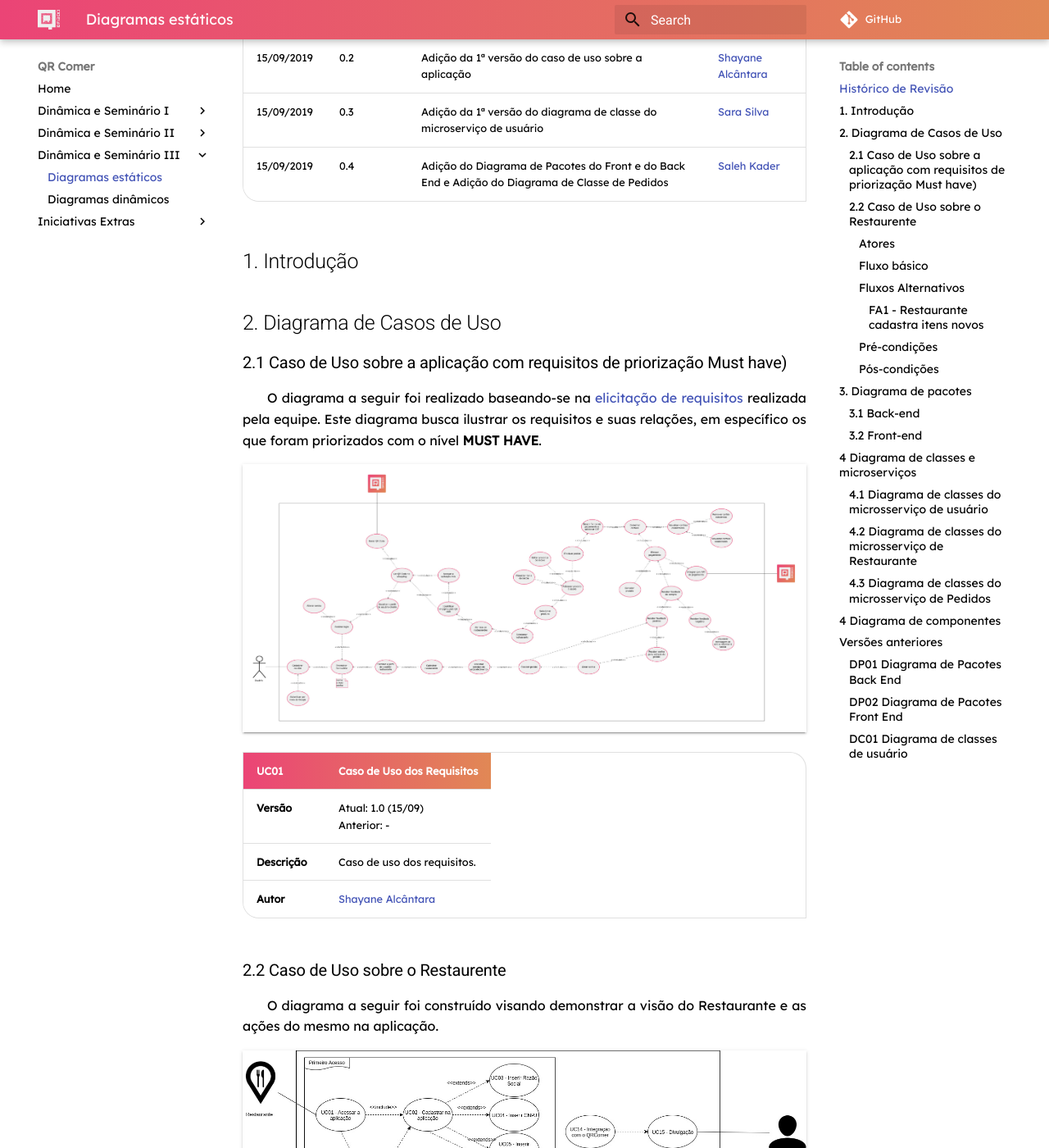
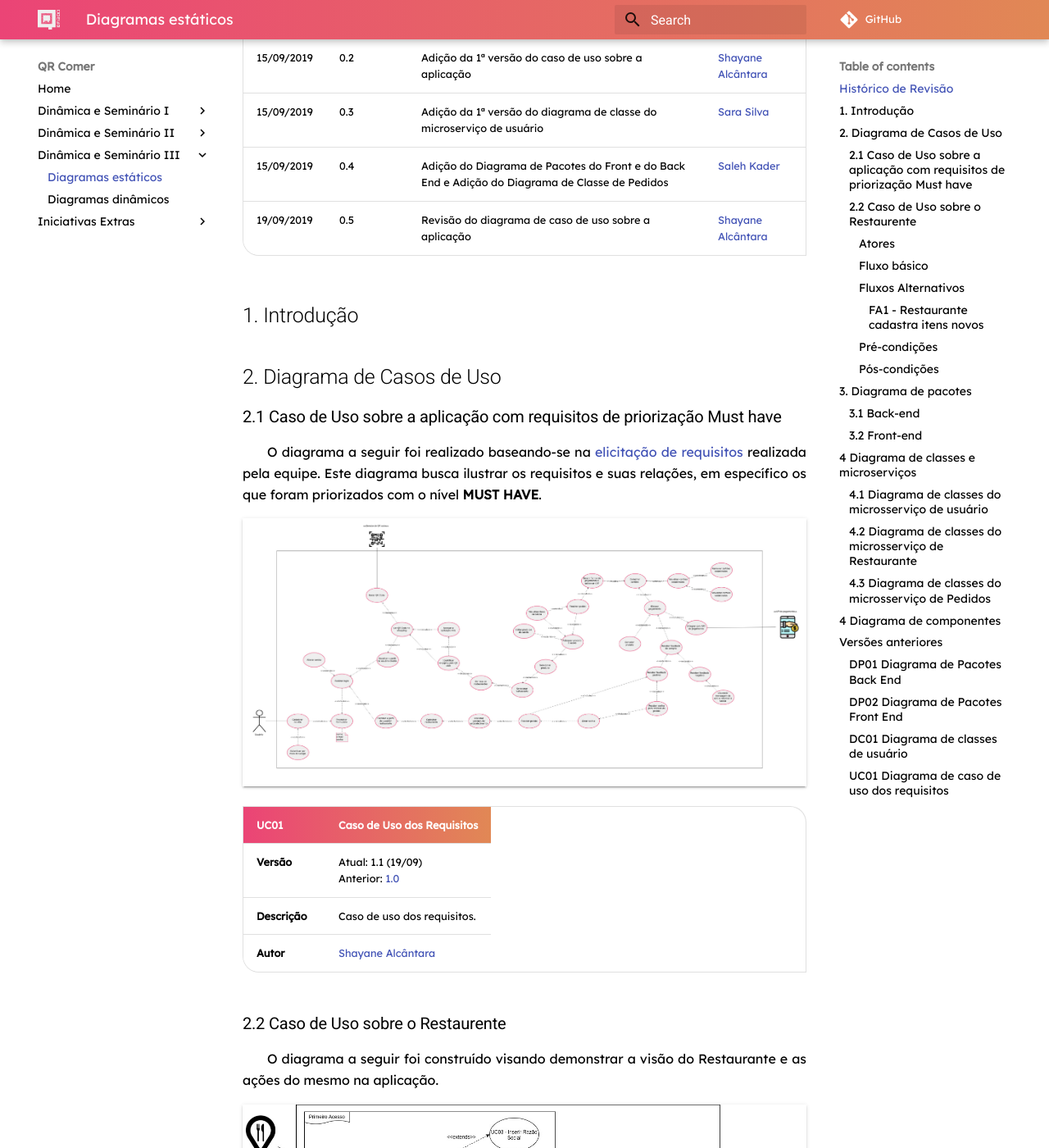
Before and after one commit to fga-desenho-2019-2/Wiki, an MkDocs documentation site: the page built from docs/seminario3/diagramas_estaticos.md, in a window 1280 px wide and 1400 px high, scrolled down 295 px. Shown: the whole window at 82% size. Built offline with MkDocs 1.6.1 and Material for MkDocs 9.7.7, drawn with Linux system fonts in a browser that asks for light colours; some web fonts are replaced; comment, search, counter and statistics services are not loaded; old or Windows-style settings are respelled for this version of MkDocs; some of the changed text lies outside the part shown.

Commit message:
Add v2 user case

```diff
--- a/docs/seminario3/diagramas_estaticos.md
+++ b/docs/seminario3/diagramas_estaticos.md
@@ -6,6 +6,7 @@
 |15/09/2019|0.2|Adição da 1ª versão do caso de uso sobre a aplicação|[Shayane Alcântara](https://github.com/shayanealcantara)|
 |15/09/2019|0.3|Adição da 1ª versão do diagrama de classe do microserviço de usuário |[Sara Silva](https://github.com/silvasara)|
 |15/09/2019|0.4|Adição do Diagrama de Pacotes do Front e do Back End e Adição do Diagrama de Classe de Pedidos|[Saleh Kader](https://github.com/devsalula)|
+|19/09/2019|0.5|Revisão do diagrama de caso de uso sobre a aplicação | [Shayane Alcântara](https://github.com/shayanealcantara)|
 
 
 ## 1. Introdução
@@ -14,15 +15,15 @@
 
 ## 2. Diagrama de Casos de Uso
 
-### 2.1 Caso de Uso sobre a aplicação com requisitos de priorização Must have)
+### 2.1 Caso de Uso sobre a aplicação com requisitos de priorização Must have
 
 O diagrama a seguir foi realizado baseando-se na [elicitação de requisitos](../iniciativas_extras/elicitacao_de_requisitos/elicitacao_de_requisitos.md) realizada pela equipe. Este diagrama busca ilustrar os requisitos e suas relações, em específico os que foram priorizados com o nível **MUST HAVE**.
 
-![caso-de-uso-aplicacao](../images/diagramas-uml/application_use_case_v1.jpg)
+![caso-de-uso-aplicacao](../images/diagramas-uml/application_use_case_v2.jpg)
 
 |**UC01** | **Caso de Uso dos Requisitos**  |
 |--|--|
-| **Versão**| Atual: 1.0 (15/09) <br> Anterior: - |
+| **Versão**| Atual: 1.1 (19/09) <br> Anterior: [1.0](#21-caso-de-uso-sobre-a-aplicacao-com-requisitos-de-priorizacao-must-have_1) |
 | **Descrição** | Caso de uso dos requisitos. |
 |**Autor**| [Shayane Alcântara](https://github.com/shayanealcantara) |
 
@@ -129,8 +130,8 @@ O diagrama a seguir usa a notação UML para descrever as classes do microservi
 |**Autor**| [Matheus Blanco](https://github.com/MatheusBlanco)|
 
 
+## 4 Diagrama de componentes
 
-## 4 Diagrama de componentes
 
 ## Versões anteriores
 
@@ -164,3 +165,13 @@ O diagrama a seguir usa a notação UML para descrever as classes do microservi
 | **Versão**| Atual: 1.0 (16/09) <br> Anterior: - |
 | **Descrição** | Diagrama UML das classes do microserviço de usuário |
 |**Autor**| [Sara Silva](https://github.com/silvasara) e [Pedro Rodrigues](https://github.com/pedro-prp)|
+
+### UC01 Diagrama de caso de uso dos requisitos
+
+![caso-de-uso-aplicacao](../images/diagramas-uml/application_use_case_v1.jpg)
+
+|**UC01** | **Caso de Uso dos Requisitos**  |
+|--|--|
+| **Versão**| Atual: 1.0 (15/09) <br> Anterior: - |
+| **Descrição** | Caso de uso dos requisitos. |
+|**Autor**| [Shayane Alcântara](https://github.com/shayanealcantara) |
```
Also changed, not shown: docs/images/diagramas-uml/application_use_case_v2.jpg (added).
